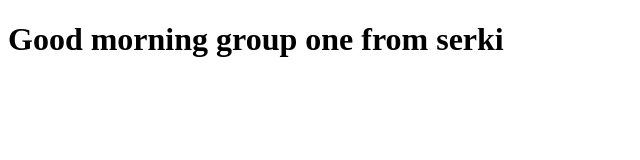
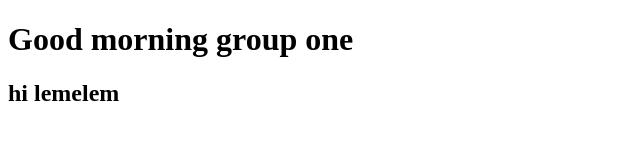
Before and after one commit to lemlem2022/group-one, a plain HTML site: page group1/index.html in a window 1280 px wide. Shown: the whole page, without its empty margins (0-640 px from the left). Drawn offline with Linux system fonts and the light colour scheme.

Commit message:
Update index.html

```diff
--- a/group1/index.html
+++ b/group1/index.html
@@ -7,6 +7,7 @@
 	<title>Group-one</title>
 </head>
 <body>
-	<h1>Good morning group one from serki</h1>
+	<h1>Good morning group one</h1>
+	<h2>hi lemelem</h2>
 </body>
 </html>
```
